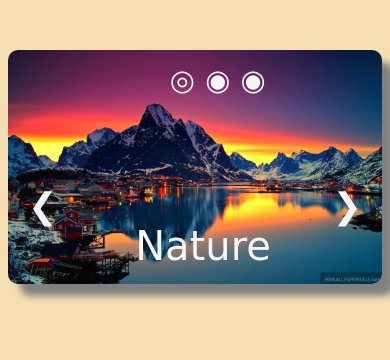
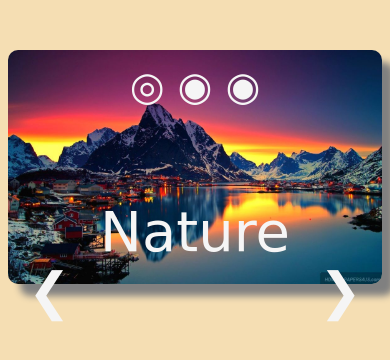
Before and after one commit to WroxWolf/Carusel_Doga, a plain HTML site: page index.html in a window 390 px wide. Drawn offline with Linux system fonts and the light colour scheme.

Commit message:
responzivitás

```diff
--- a/css/style.css
+++ b/css/style.css
@@ -40,7 +40,7 @@ img {
 .left-link,
 .right-link {
     position: absolute;
-    top: 30vh;
+    top: 25vh;
     font-size: 3.2em;
 }
 
@@ -53,7 +53,9 @@ img {
 .center{
     position:absolute;
     font-size: 2.5em;
-    left: 44vh;
+    text-align: center;
+    left: 0;
+    right: 0;
     margin-top: 12px;
 }
 .center a{
@@ -67,80 +69,3 @@ img {
 .left-link a:hover,.right-link a:hover{
     color: grey
 }
-
-@media (max-width: 650px){
-    figcaption{
-        position: absolute;
-        bottom: 1.2rem;
-        left: 16px;
-        right: 0;
-        text-align: center;
-        font-size: 1.8rem;
-    }
-    figcaption span{
-        font-family: 'Sansita Swashed', cursive;
-        color: whitesmoke;
-        font-size: 3.5rem;
-    }
-    .center{
-        font-size: 2.3em;
-        left: 36vh;
-        margin-top: 12px;
-    }
-    .left-link,
-    .right-link {
-    position: absolute;
-    top: 23vh;
-    font-size: 3.2em;}
-}
-@media (max-width: 400px){
-    figcaption{
-        position: absolute;
-        bottom: 1.2rem;
-        left: 16px;
-        right: 0;
-        text-align: center;
-        font-size: 1.8rem;
-    }
-    figcaption span{
-        font-family: 'Sansita Swashed', cursive;
-        color: whitesmoke;
-        font-size: 2.5rem;
-    }
-    .center{
-        font-size: 1.8em;
-        left: 19vh;
-        margin-top: 12px;
-    }
-    .left-link,
-    .right-link {
-    position: absolute;
-    top: 16vh;
-    font-size: 2.2em;}
-}
-@media (max-width: 300px){
-    figcaption{
-        position: absolute;
-        bottom: 1.2rem;
-        left: 12px;
-        right: 0;
-        text-align: center;
-        font-size: 1.8rem;
-    }
-    figcaption span{
-        font-family: 'Sansita Swashed', cursive;
-        color: whitesmoke;
-        font-size: 1.5rem;
-    }
-    .center{
-        font-size: 1.2em;
-        left: 11vh;
-        margin-top: 12px;
-    }
-    .left-link,
-    .right-link {
-    position: absolute;
-    top: 12vh;
-    font-size: 1.5em;}
-
-}
```
